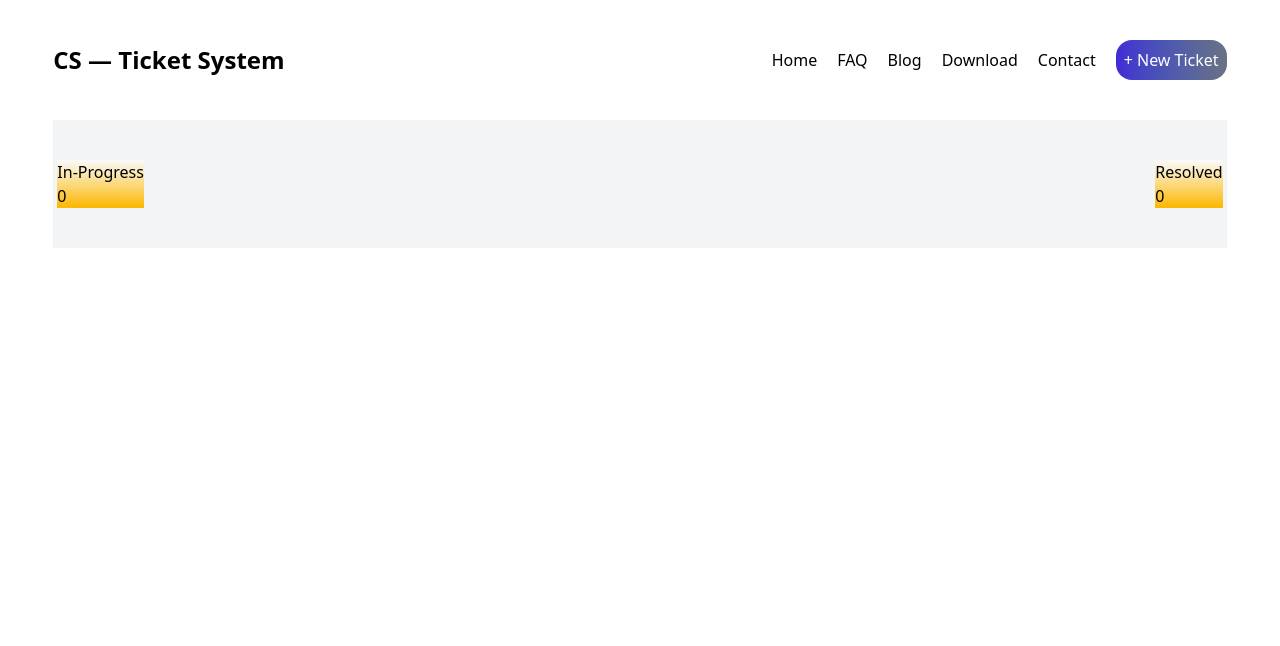
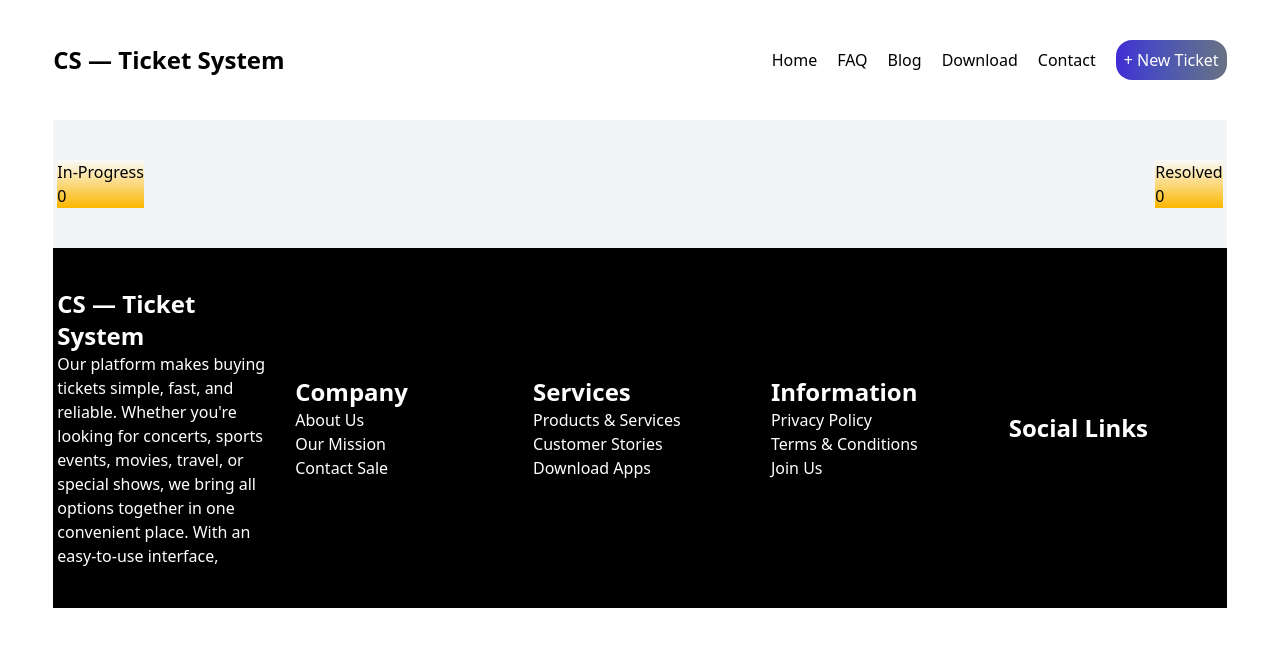
Before and after one commit to impressivecoder01/Assignment-007, a React (Vite) app: page / in a window 1280 px wide. Shown: the top 646 px of the page. Built offline with nearby package versions, Linux system fonts and the light colour scheme.

Commit message:
footer added

```diff
--- a/src/App.jsx
+++ b/src/App.jsx
@@ -1,5 +1,6 @@
 
 import './App.css'
+import Footer from './components/Footer'
 import Header from './components/Header'
 import Hero from './components/Hero'
 
@@ -17,6 +18,9 @@ function App() {
 
         </section>
       </main>
+      <footer className='w-11/12 mx-auto'>
+        <Footer></Footer>
+      </footer>
     </>
   )
 }
--- /dev/null
+++ b/src/components/Footer.jsx
@@ -0,0 +1,41 @@
+import React from 'react';
+
+const Footer = () => {
+    return (
+        <div className='bg-black text-white grid grid-cols-1 lg:grid-cols-5 px-1 py-10 items-center gap-6'>
+            <div>
+                <h1 className='font-bold text-2xl'>CS — Ticket System</h1>
+                <p>Our platform makes buying tickets simple, fast, and reliable. Whether you're looking for concerts, sports events, movies, travel, or special shows, we bring all options together in one convenient place. With an easy-to-use interface, </p>
+            </div>
+            <div>
+                <h1 className='font-bold text-2xl'>Company</h1>
+                <ul>
+                    <li>About Us</li>
+                    <li>Our Mission</li>
+                    <li>Contact Sale</li>
+                </ul>
+            </div>
+            <div>
+                <h1 className='font-bold text-2xl'>Services</h1>
+                <ul>
+                    <li>Products & Services</li>
+                    <li>Customer Stories</li>
+                    <li>Download Apps</li>
+                </ul>
+            </div>
+            <div>
+                <h1 className='font-bold text-2xl'>Information</h1>
+                <ul>
+                    <li>Privacy Policy</li>
+                    <li>Terms & Conditions</li>
+                    <li>Join Us</li>
+                </ul>
+            </div>
+            <div>
+                <h1 className='font-bold text-2xl'>Social Links</h1>
+            </div>
+        </div>
+    );
+};
+
+export default Footer;
```
